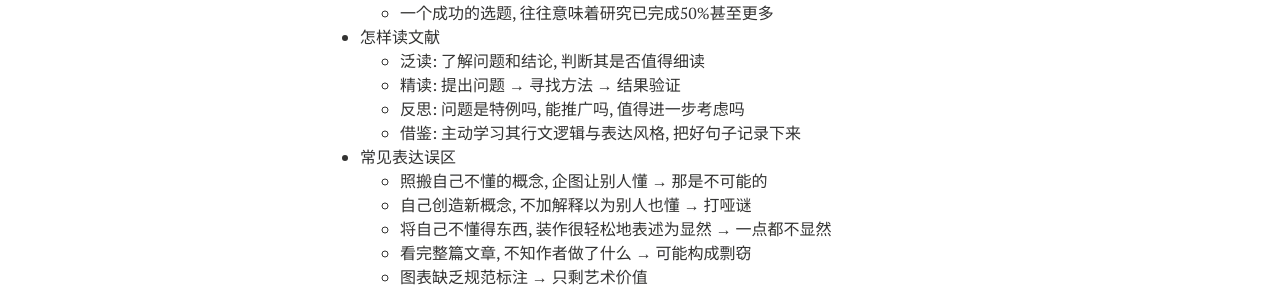
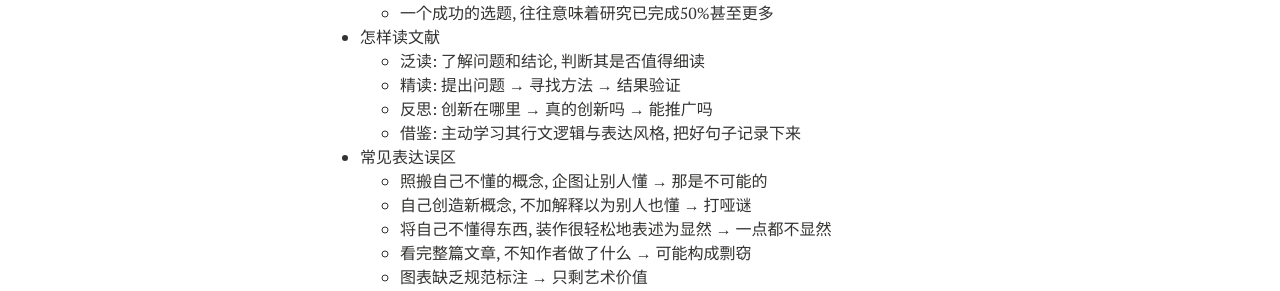
Before and after one commit to xianchaoxiu/xianchaoxiu.github.io, a Jekyll site: the page built from chinese/reading/how/index.md, in a window 1280 px wide. Shown: the part 1172-1463 px from the top of the page. Built offline with Jekyll 4.4.1, drawn with Linux system fonts in a browser that asks for light colours; nearby versions of some CDN libraries.

Commit message:
Update index.md

```diff
--- a/chinese/reading/how/index.md
+++ b/chinese/reading/how/index.md
@@ -52,7 +52,7 @@ share: false
 * 怎样读文献
   - 泛读: 了解问题和结论, 判断其是否值得细读
   - 精读: 提出问题 → 寻找方法 → 结果验证
-  - 反思: 问题是特例吗, 能推广吗, 值得进一步考虑吗
+  - 反思: 创新在哪里 → 真的创新吗 → 能推广吗
   - 借鉴: 主动学习其行文逻辑与表达风格, 把好句子记录下来
 * 常见表达误区
   - 照搬自己不懂的概念, 企图让别人懂 → 那是不可能的
```
